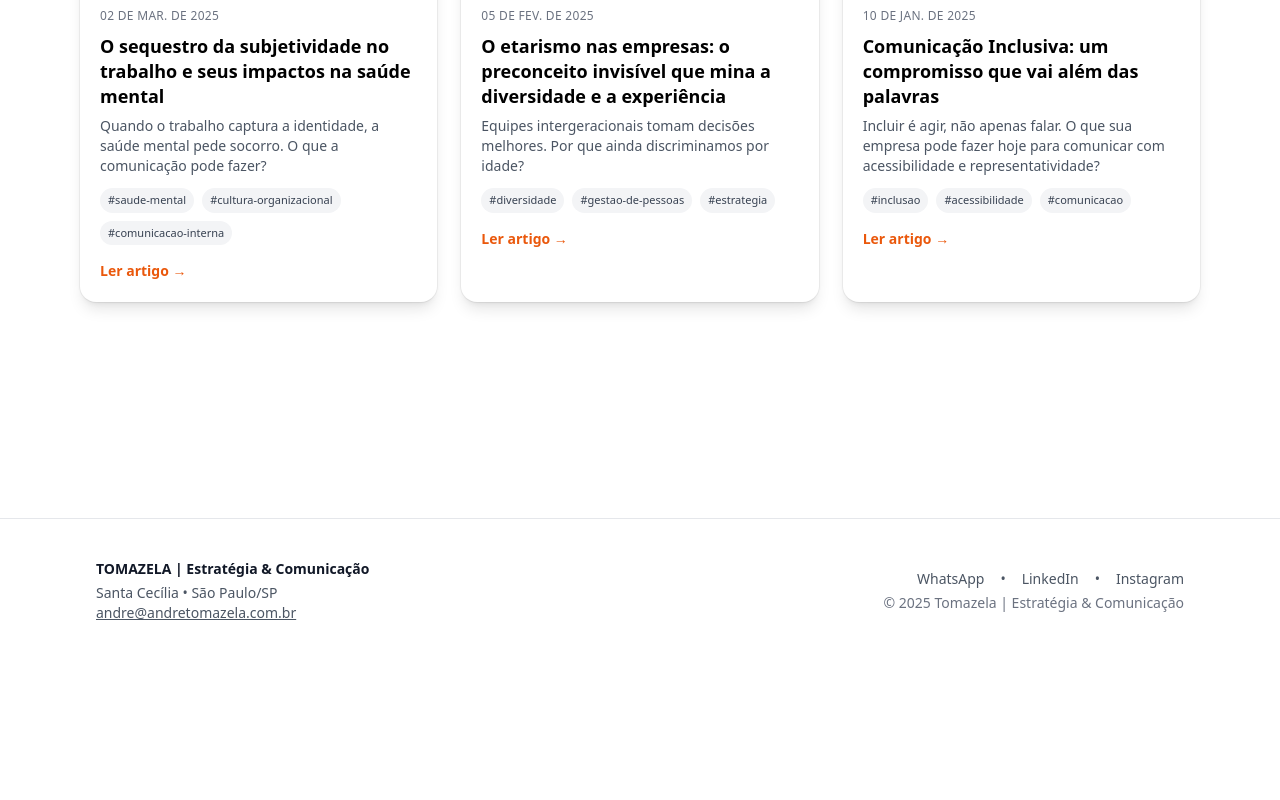
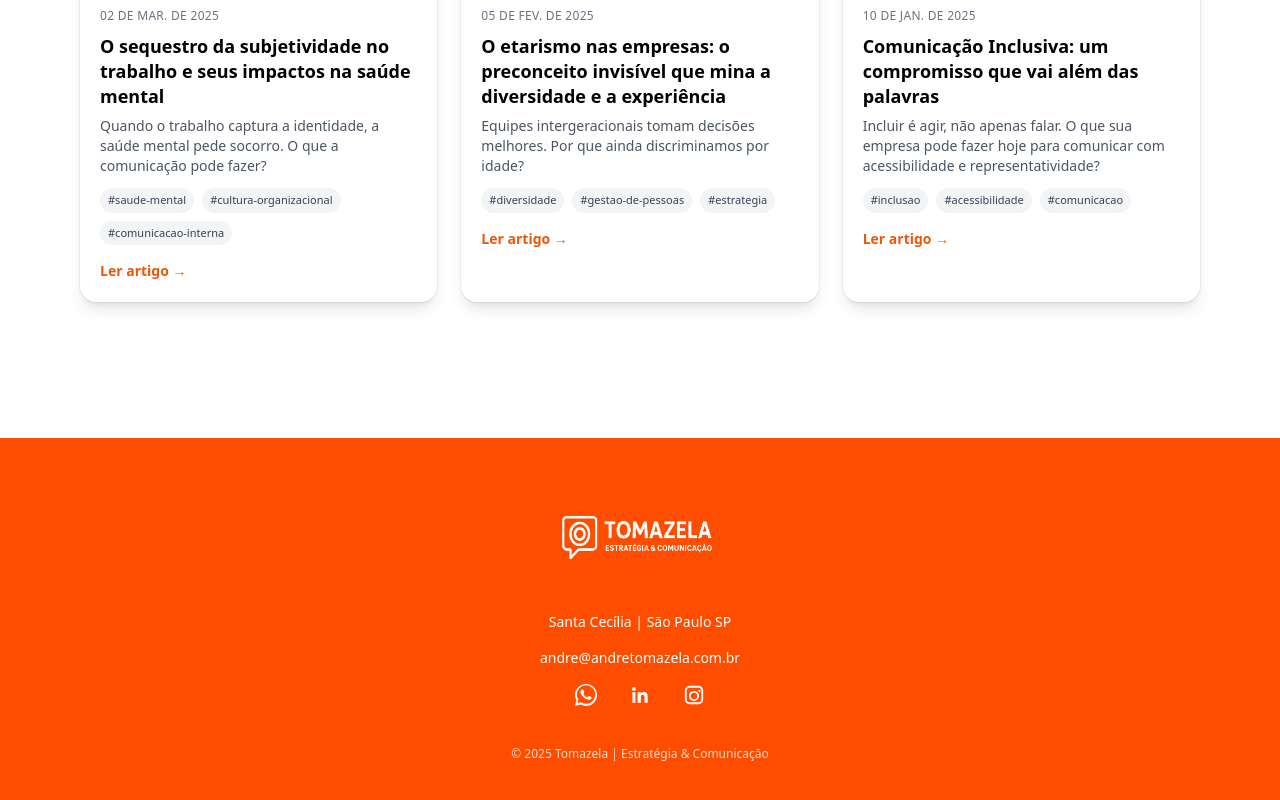
Before and after one commit to andretomazela-dev/Lab1, a Next.js app: page /lab in a window 1280 px wide. Shown: the part 706-1506 px from the top of the page. Before the commit the page ends 1369 px from the top, so only its background shows below. Built offline with nearby package versions, Linux system fonts and the light colour scheme.

Commit message:
Update Footer.jsx

```diff
--- a/components/Footer.jsx
+++ b/components/Footer.jsx
@@ -1,65 +1,104 @@
 "use client";
+import Image from "next/image";
 
-import Link from "next/link";
+function IconWhatsApp(props) {
+  return (
+    <svg
+      viewBox="0 0 24 24"
+      width="22"
+      height="22"
+      fill="currentColor"
+      aria-hidden="true"
+      {...props}
+    >
+      <path d="M20.52 3.48A11.94 11.94 0 0 0 12.01 0 11.99 11.99 0 0 0 0 12c0 2.11.55 4.06 1.61 5.83L0 24l6.32-1.65A11.86 11.86 0 0 0 12 24h.01A12 12 0 0 0 24 12c0-3.2-1.25-6.2-3.48-8.52zm-8.5 18.02h-.01a9.97 9.97 0 0 1-5.08-1.39l-.36-.22-3.75.98.99-3.66-.24-.38A9.98 9.98 0 1 1 12.02 21.5zm5.46-7.49c-.3-.15-1.77-.87-2.04-.97-.27-.1-.47-.15-.67.15s-.76.97-.93 1.17-.34.22-.64.07c-.3-.15-1.26-.46-2.4-1.47-.89-.79-1.49-1.77-1.66-2.07-.17-.3-.02-.46.13-.61.13-.13.3-.34.45-.52.15-.18.2-.3.3-.5.1-.2.05-.37-.02-.52-.07-.15-.67-1.62-.92-2.21-.24-.58-.49-.5-.67-.51-.17-.01-.37-.01-.57-.01-.2 0-.52.07-.79.37-.27.3-1.04 1.02-1.04 2.48 0 1.46 1.06 2.88 1.21 3.08.15.2 2.09 3.19 5.07 4.47.71.31 1.26.49 1.69.62.71.23 1.35.2 1.86.12.57-.08 1.77-.72 2.02-1.42.25-.7.25-1.3.17-1.42-.08-.12-.27-.2-.57-.35z" />
+    </svg>
+  );
+}
+function IconLinkedIn(props) {
+  return (
+    <svg
+      viewBox="0 0 24 24"
+      width="22"
+      height="22"
+      fill="currentColor"
+      aria-hidden="true"
+      {...props}
+    >
+      <path d="M20.45 20.45h-3.55v-5.6c0-1.34-.02-3.06-1.86-3.06-1.86 0-2.14 1.45-2.14 2.96v5.7H9.35V9h3.4v1.56h.05c.47-.9 1.62-1.86 3.33-1.86 3.56 0 4.22 2.34 4.22 5.38v6.38ZM5.34 7.43A2.06 2.06 0 1 1 5.35 3.3a2.06 2.06 0 0 1-.01 4.13ZM6.99 20.45H3.7V9h3.29v11.45Z" />
+    </svg>
+  );
+}
+function IconInstagram(props) {
+  return (
+    <svg
+      viewBox="0 0 24 24"
+      width="22"
+      height="22"
+      fill="currentColor"
+      aria-hidden="true"
+      {...props}
+    >
+      <path d="M7 2h10a5 5 0 0 1 5 5v10a5 5 0 0 1-5 5H7a5 5 0 0 1-5-5V7a5 5 0 0 1 5-5Zm0 2a3 3 0 0 0-3 3v10a3 3 0 0 0 3 3h10a3 3 0 0 0 3-3V7a3 3 0 0 0-3-3H7Zm5 3.5a5.5 5.5 0 1 1 0 11.001 5.5 5.5 0 0 1 0-11Zm0 2a3.5 3.5 0 1 0 .002 7.002A3.5 3.5 0 0 0 12 9.5ZM18 6.35a1.15 1.15 0 1 1 0 2.3 1.15 1.15 0 0 1 0-2.3Z" />
+    </svg>
+  );
+}
 
 export default function Footer() {
   return (
-    <footer className="bg-white border-t border-gray-200 mt-20">
-      <div className="container mx-auto px-4 sm:px-6 lg:px-8 py-10 text-sm text-gray-700">
-        <div className="flex flex-col md:flex-row items-center justify-between gap-4">
-          {/* Esquerda */}
-          <div className="text-center md:text-left">
-            <p className="font-semibold text-gray-900">
-              TOMAZELA | Estratégia & Comunicação
-            </p>
-            <p className="text-gray-600 mt-1">
-              Santa Cecília • São Paulo/SP
-            </p>
-            <p className="text-gray-600">
+    <footer className="bg-[#FF4D00] text-white py-12 px-6">
+      <div className="flex flex-col items-center text-center space-y-4">
+        <Image
+          src="/logo-tomazela-br-fundotransp.png"
+          alt="Tomazela | Estratégia & Comunicação"
+          width={180}
+          height={55}
+          className="mb-2"
+          priority
+        />
+
+        <p className="text-sm">Santa Cecília | São Paulo SP</p>
+
         <a
           href="mailto:andre@andretomazela.com.br"
-                className="underline hover:text-orange-600 transition"
+          className="text-sm hover:underline break-all"
         >
           andre@andretomazela.com.br
         </a>
-            </p>
-          </div>
 
-          {/* Direita */}
-          <div className="flex flex-col md:items-end text-center md:text-right space-y-1">
-            <div className="flex justify-center md:justify-end gap-4 text-gray-600">
-              <Link
+        <div className="flex justify-center gap-8 mt-3">
+          <a
             href="https://wa.me/message/TUNCL3KFQIECM1"
             target="_blank"
             rel="noopener noreferrer"
-                className="hover:text-orange-600 transition"
+            aria-label="WhatsApp"
+            className="hover:opacity-80 transition"
           >
-                WhatsApp
-              </Link>
-              <span>•</span>
-              <Link
+            <IconWhatsApp />
+          </a>
+          <a
             href="https://www.linkedin.com/in/tomazela/"
             target="_blank"
             rel="noopener noreferrer"
-                className="hover:text-orange-600 transition"
+            aria-label="LinkedIn"
+            className="hover:opacity-80 transition"
           >
-                LinkedIn
-              </Link>
-              <span>•</span>
-              <Link
+            <IconLinkedIn />
+          </a>
+          <a
             href="https://www.instagram.com/tomazela.comunica/"
             target="_blank"
             rel="noopener noreferrer"
-                className="hover:text-orange-600 transition"
+            aria-label="Instagram"
+            className="hover:opacity-80 transition"
           >
-                Instagram
-              </Link>
-            </div>
-            <p className="text-gray-500 mt-2">
-              © 2025 Tomazela | Estratégia & Comunicação
-            </p>
+            <IconInstagram />
+          </a>
         </div>
       </div>
+
+      <div className="mt-10 text-center text-xs text-white/80">
+        © {new Date().getFullYear()} Tomazela | Estratégia & Comunicação
       </div>
     </footer>
   );
```
Lines whose indentation alone changed are shown as unchanged.
